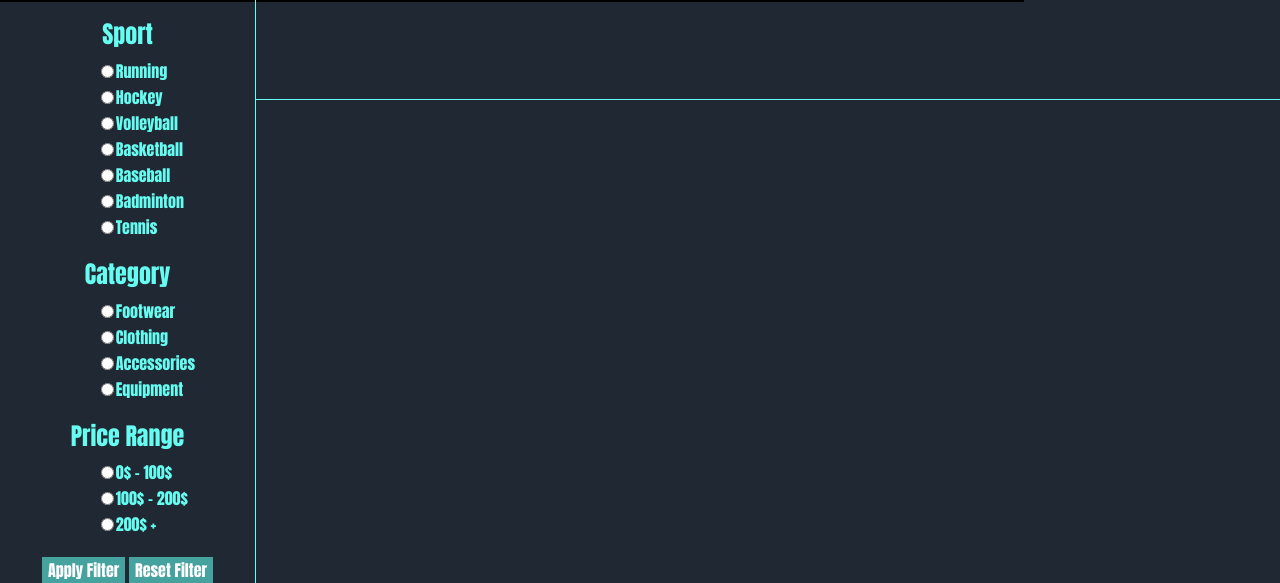
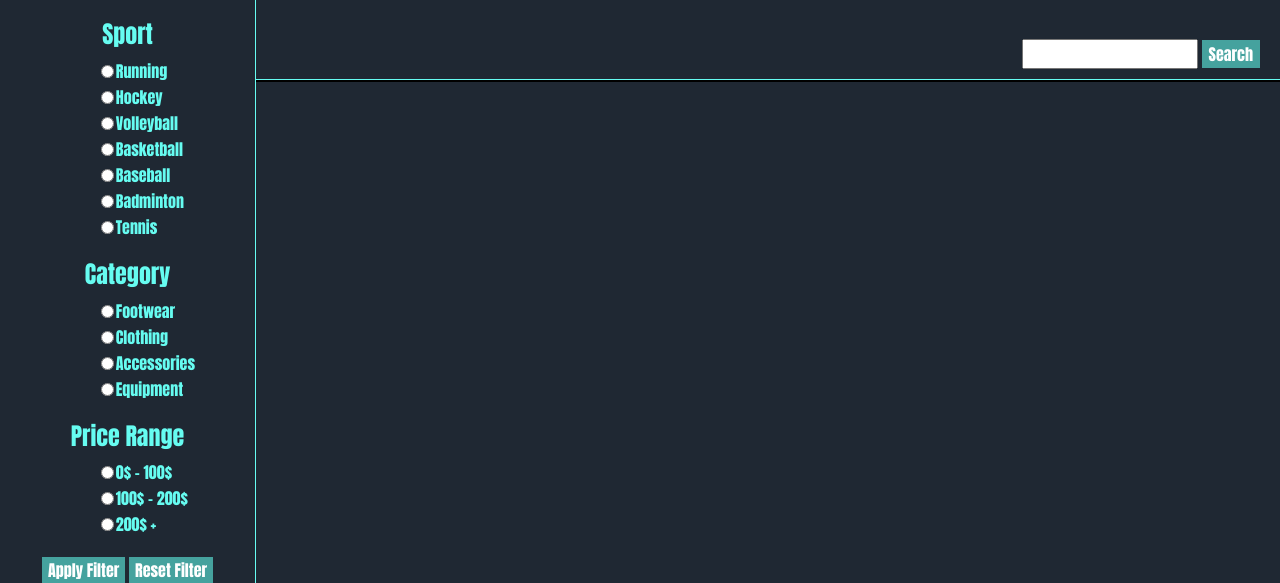
Before and after one commit to Tu-LucD/K-CLocker, a PHP site: page /index.php?page=products in a window 1280 px wide. Shown: the part 112-695 px from the top of the page. Run offline with PHP 8.4, Linux system fonts and the light colour scheme; some libraries are stand-ins or nearby versions.

Commit message:
made progress in products

```diff
--- a/KCLocker.css
+++ b/KCLocker.css
@@ -91,12 +91,29 @@
 }
 #searchDiv{
     width: 80%;
-    height: 100px;
+    height: 80px;
     float: right;
     color: #66FCF1;
     border-bottom: 1px solid #66FCF1;
+    position: relative;
+}
+#searchBar{
+    bottom: 10px;
+    right: 20px;
+    position: absolute;
+}
+#searchBar input[type=submit]{
+    background-color: #45A29E;
+    border: #45A29E 1px solid;
+    color: white;
+}
+#filterList{
+    bottom: 10px;
+    left: 20px;
 }
 #productsDiv{
+    margin-left: 20%;
+    margin-top: 80px;
     width: 80%;
     border: 1px solid black;
 }
--- a/products.php
+++ b/products.php
@@ -67,12 +67,39 @@
     </form>
 </div>
 <div id="searchDiv">
-
+    <div id="filterList">
+        <?php
+            //make filters appear after they apply filters
+        ?>
+    </div>
+    <div id="searchBar">
+        <form action="" method="post">
+            <input type="text" name="searchProduct">
+            <input type="submit" name="search" value="Search">
+        </form>
+    </div>
 </div>
 <div id="productsDiv">
-    <table>
+    <table id="productTable">
     <?php
         include('dbConnection.php');
+        function createProductBox($row){
+            echo "<td>";
+            ?><img src="<?php echo $row["product_image"]?>" alt="Product Image">
+            <?php echo "<br>";
+            echo $row["product_name"]; ?> <a href="productDetails.php?id=<?php echo $row["id"]?>"><button type="button" class="btn btn-info">View</button></a>
+            <?php echo "</td>";
+        }
+        function fillProductTable($res){
+            $counter = 1;
+            while($row = mysqli_fetch_array($res))
+            {
+                if($counter==1 or $counter % 3 == 0)
+                {
+                    echo "</tr>";
+                }
+            }
+        }
         if(isset($_POST["apply"]))
         {
             $category = $_POST["filterCategory"][0];
@@ -82,6 +109,10 @@
         {
             //select all and echo the table
         }
+        if(isset($_POST["search"]))
+        {
+            echo "haha";
+        }
     ?>
     </table>
 </div>
```
Also changed, not shown: productDetails.php (added).
